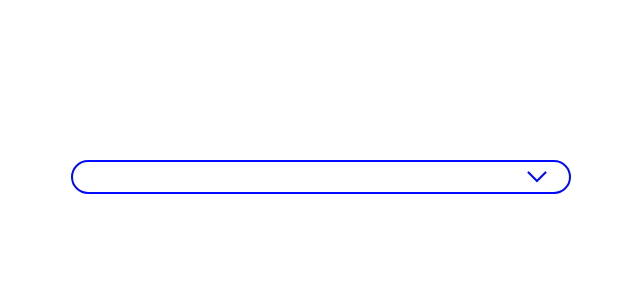
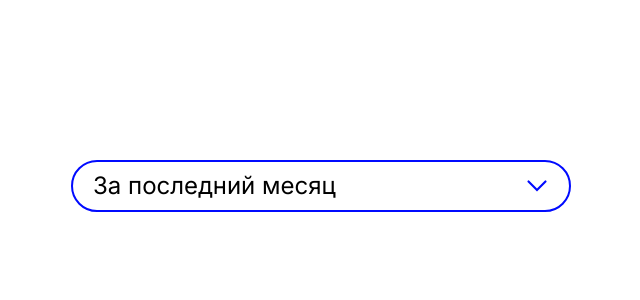
Before and after one commit to Mishwit/codify-test-task, a Next.js app: page / in a window 1280 px wide. Shown: the top 300 px of the page, without its empty margins (319-959 px from the left). Built offline with nearby package versions, Linux system fonts and the light colour scheme.

Commit message:
add img for storybook

```diff
--- a/src/components/atoms/Select/index.tsx
+++ b/src/components/atoms/Select/index.tsx
@@ -11,13 +11,13 @@ type Props = {
 
 export const Select: React.FC<Props> = ({ options, activeOption }) => {
   const [isSelectOpen, setIsSelectOpen] = useState(false);
-  // options = [
-  //   "За последний месяц",
-  //   "За последние 6 месяцев",
-  //   "За последний год",
-  // ];
+  options = [
+    "За последний месяц",
+    "За последние 6 месяцев",
+    "За последний год",
+  ];
 
-  // activeOption = "За последний месяц";
+  activeOption = "За последний месяц";
   return (
     <div className={styles.selectWrapper}>
       <div
```
Also changed, not shown: 1 other file (tests, documents, lock files or other folders).
